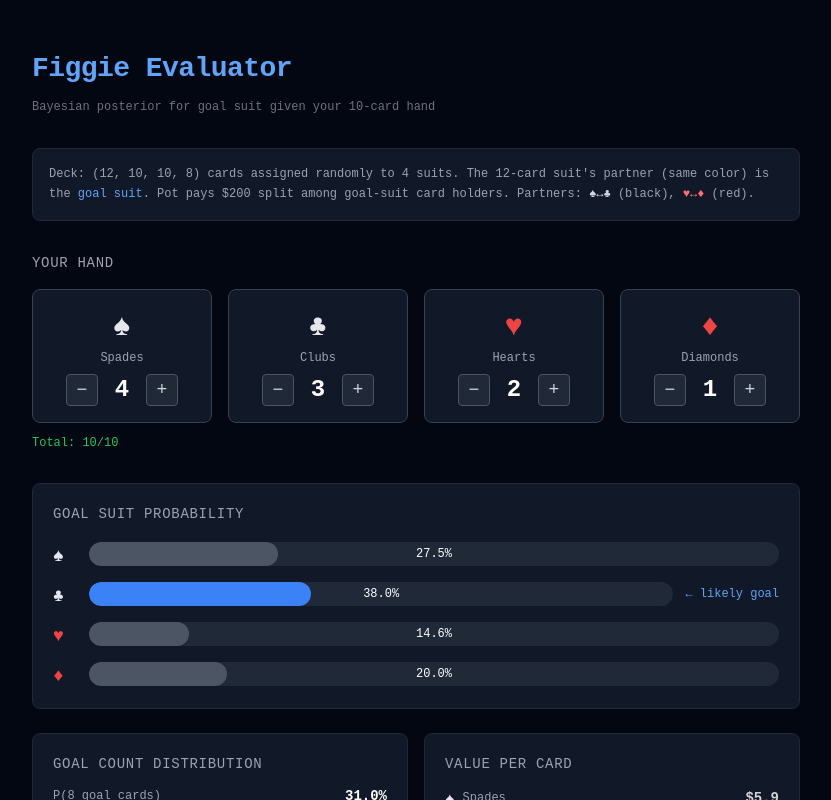
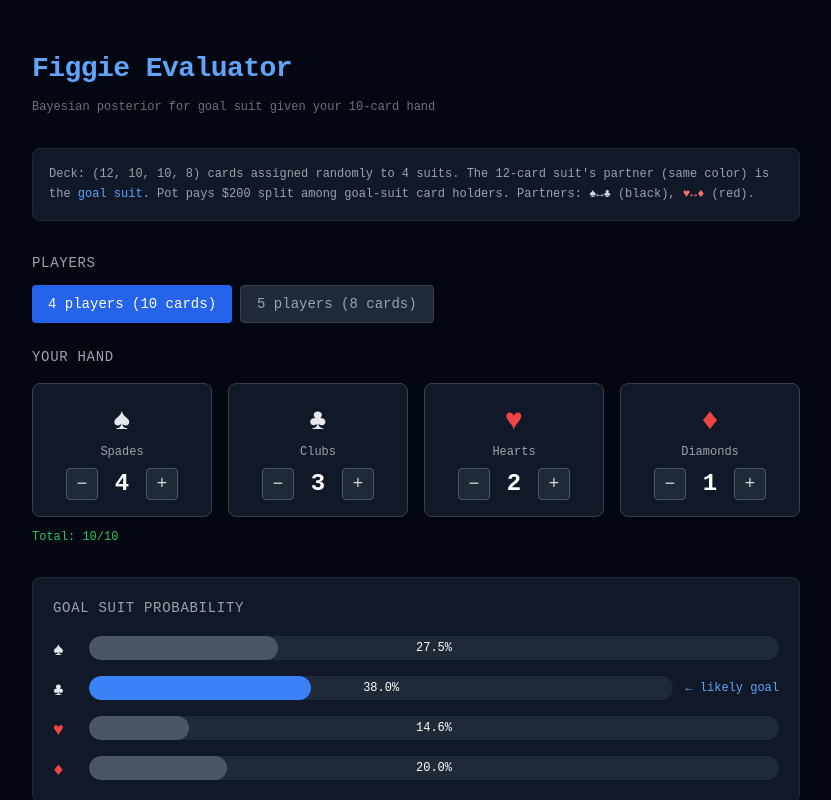
Before and after one commit to ThomasKidane/portfolio2, a React (Vite) app: page /figgie in a window 1280 px wide. Shown: the top 800 px of the page, without its empty margins (224-1055 px from the left). Built offline with nearby package versions, Linux system fonts and the light colour scheme.

Commit message:
Add 5-player (8-card) mode to Figgie evaluator
Toggle between 4 players (10 cards) and 5 players (8 cards).
Hand auto-adjusts when switching modes.

```diff
--- a/src/lib/figgie.ts
+++ b/src/lib/figgie.ts
@@ -53,9 +53,9 @@ export interface EvalResult {
   valuePerCard: Record<Suit, number>
 }
 
-export function evaluate(hand: Record<Suit, number>): EvalResult {
+export function evaluate(hand: Record<Suit, number>, handSize: 8 | 10 = 10): EvalResult {
   const total = SUITS.reduce((sum, s) => sum + hand[s], 0)
-  if (total !== 10) throw new Error('A Figgie hand has 10 cards')
+  if (total !== handSize) throw new Error(`Hand must have exactly ${handSize} cards`)
 
   const assignments = getAssignments()
   const post: Record<string, number> = {}
--- a/src/pages/Figgie.tsx
+++ b/src/pages/Figgie.tsx
@@ -2,24 +2,26 @@ import { useState, useMemo } from 'react'
 import { evaluate, SUITS, SUIT_NAMES, SUIT_SYMBOLS, SUIT_COLORS, PARTNER, type Suit, type EvalResult } from '../lib/figgie'
 
 export function Figgie() {
+  const [players, setPlayers] = useState<4 | 5>(4)
+  const handSize = players === 4 ? 10 : 8
   const [hand, setHand] = useState<Record<Suit, number>>({ S: 4, C: 3, H: 2, D: 1 })
   const [error, setError] = useState<string | null>(null)
 
   const total = SUITS.reduce((sum, s) => sum + hand[s], 0)
 
   const result: EvalResult | null = useMemo(() => {
-    if (total !== 10) {
-      setError(`Hand must have exactly 10 cards (currently ${total})`)
+    if (total !== handSize) {
+      setError(`Hand must have exactly ${handSize} cards (currently ${total})`)
       return null
     }
     setError(null)
     try {
-      return evaluate(hand)
+      return evaluate(hand, handSize as 8 | 10)
     } catch (e) {
       setError((e as Error).message)
       return null
     }
-  }, [hand, total])
+  }, [hand, total, handSize])
 
   const bestGoal = result
     ? SUITS.reduce((best, s) => result.pGoal[s] > result.pGoal[best] ? s : best, SUITS[0])
@@ -27,8 +29,16 @@ export function Figgie() {
 
   const updateSuit = (suit: Suit, delta: number) => {
     const newVal = hand[suit] + delta
-    if (newVal < 0 || newVal > 10) return
+    if (newVal < 0 || newVal > handSize) return
     setHand(prev => ({ ...prev, [suit]: newVal }))
+  }
+
+  const switchPlayers = (p: 4 | 5) => {
+    setPlayers(p)
+    const newHandSize = p === 4 ? 10 : 8
+    if (total > newHandSize) {
+      setHand({ S: Math.floor(newHandSize / 4), C: Math.floor(newHandSize / 4), H: Math.floor(newHandSize / 4), D: newHandSize - 3 * Math.floor(newHandSize / 4) })
+    }
   }
 
   return (
@@ -69,6 +79,33 @@ export function Figgie() {
           </p>
         </div>
 
+        {/* Player Count Toggle */}
+        <div className="mb-6">
+          <h2 className="text-sm font-mono text-gray-400 mb-3 uppercase tracking-wider">Players</h2>
+          <div className="flex gap-2">
+            <button
+              onClick={() => switchPlayers(4)}
+              className={`px-4 py-2 rounded font-mono text-sm transition-colors ${
+                players === 4
+                  ? 'bg-blue-600 text-white'
+                  : 'bg-gray-800 border border-gray-700 text-gray-400 hover:border-gray-500'
+              }`}
+            >
+              4 players (10 cards)
+            </button>
+            <button
+              onClick={() => switchPlayers(5)}
+              className={`px-4 py-2 rounded font-mono text-sm transition-colors ${
+                players === 5
+                  ? 'bg-blue-600 text-white'
+                  : 'bg-gray-800 border border-gray-700 text-gray-400 hover:border-gray-500'
+              }`}
+            >
+              5 players (8 cards)
+            </button>
+          </div>
+        </div>
+
         {/* Hand Input */}
         <div className="mb-8">
           <h2 className="text-sm font-mono text-gray-400 mb-4 uppercase tracking-wider">Your Hand</h2>
@@ -106,8 +143,8 @@ export function Figgie() {
             ))}
           </div>
           <div className="mt-3 flex justify-between items-center">
-            <span className={`text-xs font-mono ${total === 10 ? 'text-green-500' : 'text-red-400'}`}>
-              Total: {total}/10
+            <span className={`text-xs font-mono ${total === handSize ? 'text-green-500' : 'text-red-400'}`}>
+              Total: {total}/{handSize}
             </span>
             {error && <span className="text-xs font-mono text-red-400">{error}</span>}
           </div>
```
